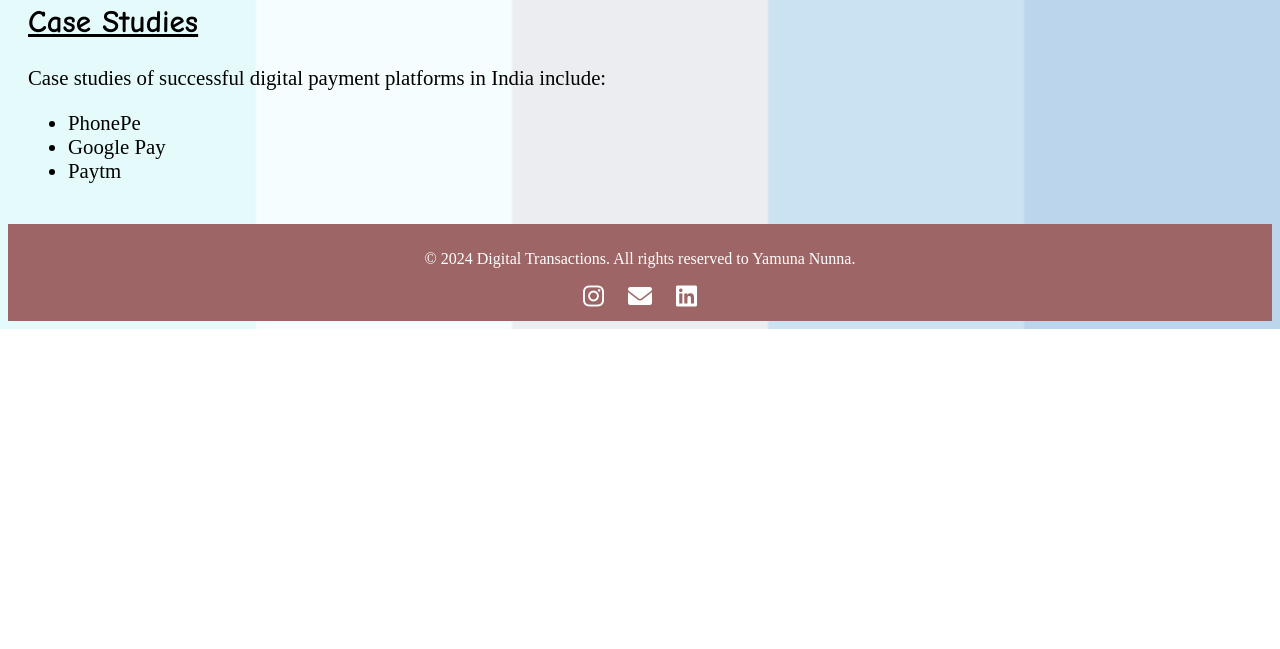
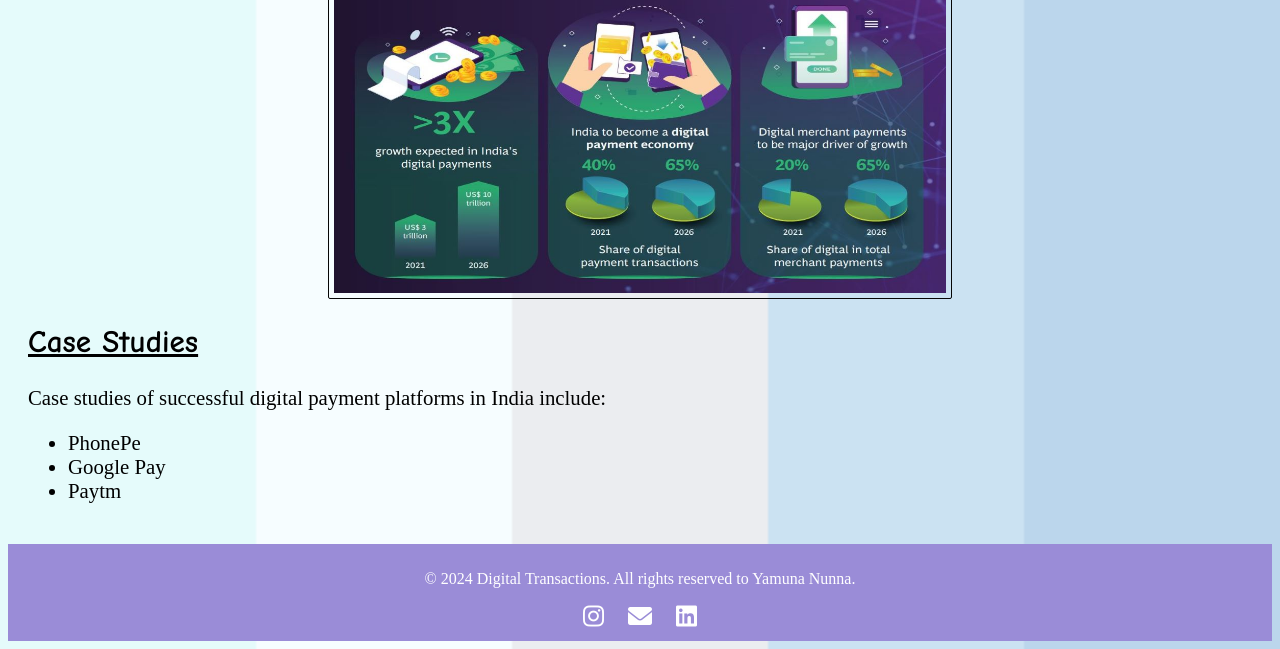
Before and after one commit to YamunaNunna/DigitalTransactions, a plain HTML site: page index.html in a window 1280 px wide. Shown: the part 1581-2230 px from the top of the page. Before the commit the page ends 1910 px from the top, so only its background shows below. Drawn offline with Linux system fonts and the light colour scheme; a web font is replaced by a local one.

Commit message:
Add files via upload

```diff
--- a/styles.css
+++ b/styles.css
@@ -98,7 +98,7 @@ main {
 }
 
 footer {
-    background-color: rgb(157, 101, 101);
+    background-color: rgb(154, 140, 215);
     color: white;
     text-align: center;
     padding: 10px 0;
```
Also changed, not shown: Impact.jpg (added).
